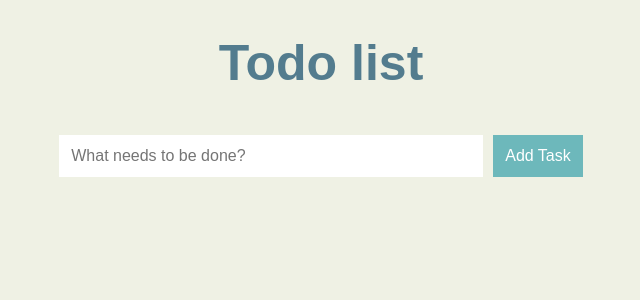
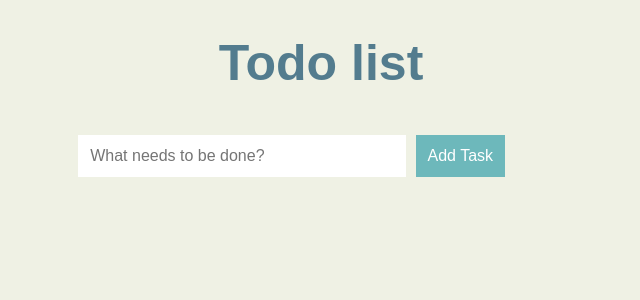
Before and after one commit to anastasiafomina/react-todo-app, a React (Create React App) app: page / in a window 1280 px wide. Shown: the top 300 px of the page, without its empty margins (319-959 px from the left). Built offline with nearby package versions, Linux system fonts and the light colour scheme.

Commit message:
add mobile layout

```diff
--- a/src/App.js
+++ b/src/App.js
@@ -1,6 +1,7 @@
 import React, { Component } from 'react';
-import TodoList from './TodoList'
-import TodoItems from './TodoItems'
+import TodoInput from './components/TodoInput';
+import TodoItems from './components/TodoItems';
+import './styles/App.css';
 
 class App extends Component {
   constructor(props) {
@@ -49,7 +50,7 @@ class App extends Component {
         <h1>Todo list</h1>
         <div className="container">
           <div className="row">
-            <TodoList
+            <TodoInput
               addItem={this.addItem}
               handleInput={this.handleInput}
               currentItem={this.state.currentItem}
--- a/src/TodoList.js
+++ b/src/components/TodoInput.js
@@ -1,6 +1,6 @@
 import React, { Component } from 'react'
 
-class TodoList extends Component {
+class TodoInput extends Component {
   render() {
     return (
       <div className="todoListMain">
@@ -18,4 +18,4 @@ class TodoList extends Component {
   }
 }
 
-export default TodoList;
+export default TodoInput;
--- a/src/TodoItems.js
+++ b/src/components/TodoItems.js
@@ -15,7 +15,7 @@ class TodoItems extends Component {
     const todoEntries = this.props.entries
     const listItems = todoEntries.map(this.createTasks)
 
-    return <ul className="theList">{listItems}</ul>
+    return <ol className="listOfTasks">{listItems}</ol>
   }
 }
 
--- a/src/index.css
+++ /dev/null
@@ -1,57 +0,0 @@
-body {
-  background-color: #eff1e4;
-  font-family: sans-serif;
-}
-
-input,
-button {
-  outline: none;
-}
-
-button {
-  cursor: pointer;
-}
-
-h1 {
-  text-align: center;
-  color: #537c8e;
-  font-size: 50px;
-}
-
-.theList li {
-  background-color: white;
-  padding: 10px;
-  margin: 10px;
-  margin-left: 0px;
-  border-radius: 5px;
-  list-style-type: circle;
-}
-
-.todoListMain input {
-  padding: 10px;
-  margin-left: 10px;
-  font-size: 16px;
-  border: 2px solid white;
-  width: 400px;
-}
-
-.todoListMain button {
-  padding: 10px;
-  font-size: 16px;
-  margin: 10px;
-  background-color: #6db8bb;
-  color: #FFF;
-  border: 2px solid #6db8bb;
-}
-
-.todoListMain button:hover {
-  background-color: #05647a;
-  border: 2px solid #05647a;
-}
-
-.container {
-  display: flex;
-  flex-wrap: wrap;
-  align-items: center;
-  justify-content: center;
-}
--- a/src/index.js
+++ b/src/index.js
@@ -1,6 +1,6 @@
 import React from 'react';
 import ReactDOM from 'react-dom';
-import './index.css';
+import './styles/index.css';
 import App from './App';
 import * as serviceWorker from './serviceWorker';
 
--- /dev/null
+++ b/src/styles/App.css
@@ -0,0 +1,72 @@
+.listOfTasks li {
+  background-color: white;
+  padding: 10px;
+  margin: 10px;
+  margin-left: -30px;
+  border-radius: 5px;
+  width: 100%;
+  word-wrap: break-word;
+}
+
+.todoListMain {
+  display: flex;
+  flex-flow: column wrap;
+}
+
+@media (min-width: 768px) {
+  .todoListMain input {
+    flex-wrap: row nowrap;
+    justify-content: flex-end;
+  }
+}
+
+.todoListMain input {
+  padding: 10px;
+  margin: 10px;
+  font-size: 16px;
+  border: 2px solid white;
+  word-wrap: break-word;
+  width: 90%;
+}
+
+@media (min-width: 768px) {
+  .todoListMain input {
+    width: 60%;
+  }
+}
+
+.todoListMain button {
+  padding: 10px;
+  font-size: 16px;
+  background-color: #6db8bb;
+  color: #FFF;
+  border: 2px solid #6db8bb;
+}
+
+.todoListMain button:hover {
+  background-color: #05647a;
+  border: 2px solid #05647a;
+}
+
+.container {
+  margin-left: auto;
+  margin-right: auto;
+}
+
+@media (min-width: 992px) {
+  .container {
+    width: 80%;
+  }
+}
+
+.row {
+  margin-left: auto;
+  margin-right: auto;
+  width: 80%;
+}
+
+@media (min-width: 768px) {
+  .row {
+    width: 50%;
+  }
+}
--- /dev/null
+++ b/src/styles/index.css
@@ -0,0 +1,20 @@
+body {
+  background-color: #eff1e4;
+  font-family: sans-serif;
+  min-width: 302px;
+}
+
+input,
+button {
+  outline: none;
+}
+
+button {
+  cursor: pointer;
+}
+
+h1 {
+  text-align: center;
+  color: #537c8e;
+  font-size: 50px;
+}
```
Also changed, not shown: src/App.css (deleted, +0 -32 lines), src/assets/logo.svg (renamed from src/logo.svg).
